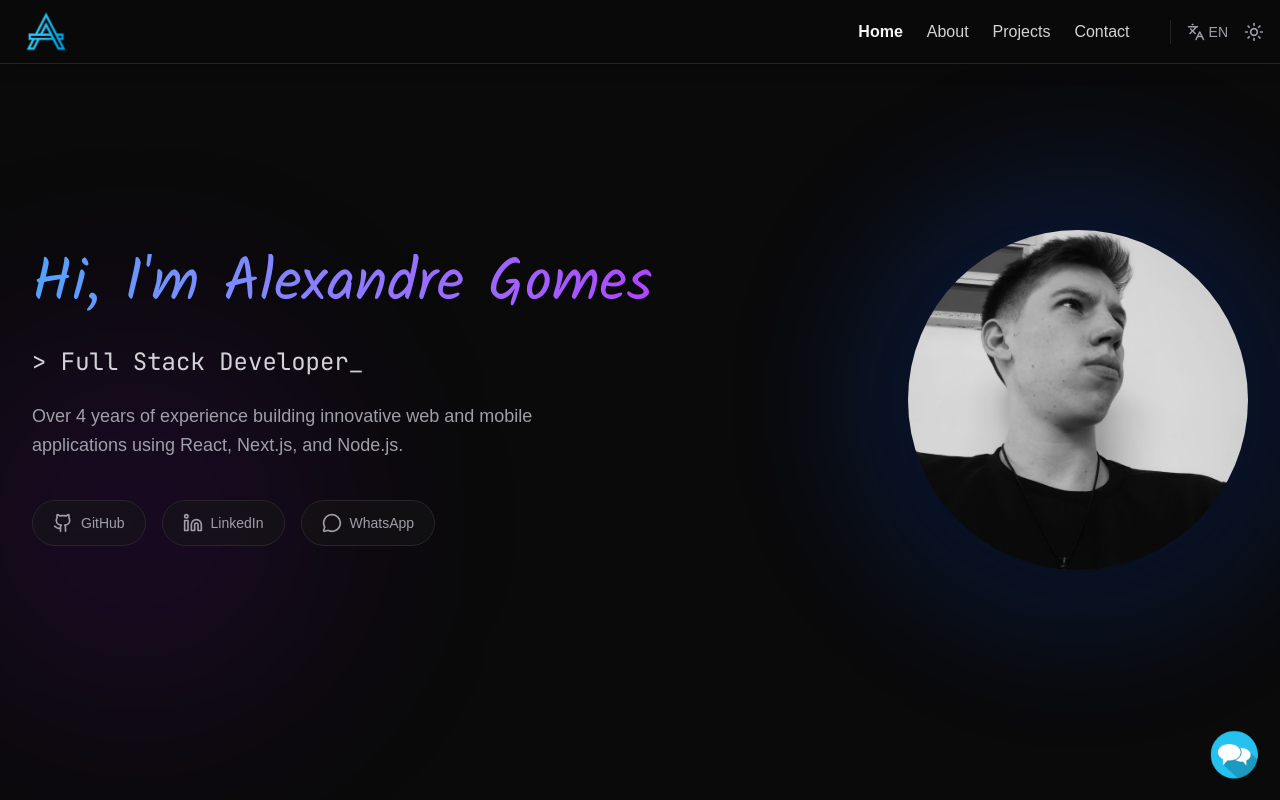
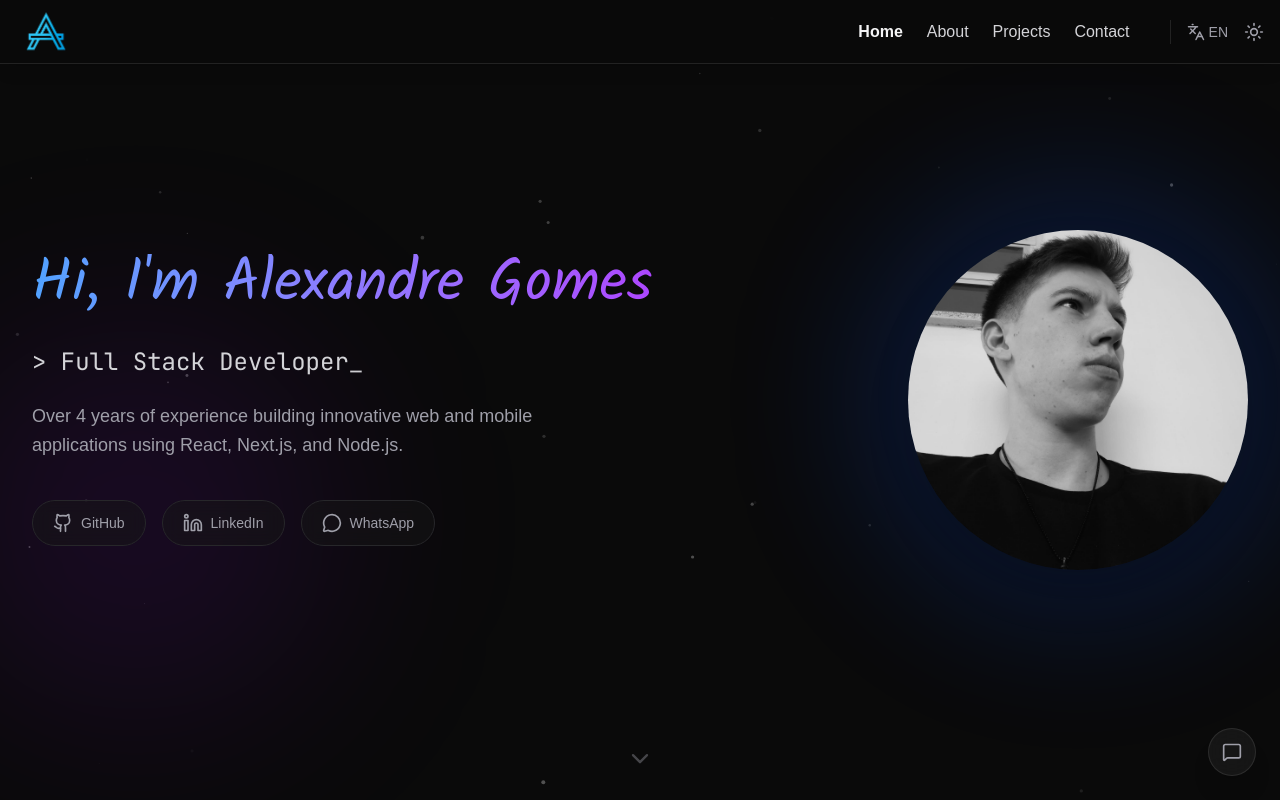
Before and after one commit to AlexandreGomes08/meu-portfolio, a Next.js app in the folder frontend/: page / in a window 1280 px wide. Shown: the top 800 px of the page. Built offline with nearby package versions, Linux system fonts and the light colour scheme.

Commit message:
feat: change design chat icon and menu

```diff
--- a/frontend/src/components/chat/BotaoChat.tsx
+++ b/frontend/src/components/chat/BotaoChat.tsx
@@ -1,9 +1,23 @@
-import Image from "next/image"
+"use client"
+
+import { motion } from "framer-motion"
+import { MessageSquare } from "lucide-react"
 
 export default function BotaoChat() {
 	return (
-		<div className="fixed bottom-5 right-5 cursor-pointer">
-			<Image src="/chat.png" alt="Chat" width={50} height={50} />
-		</div>
+		<motion.button
+			initial={{ opacity: 0, scale: 0.9, y: 10 }}
+			animate={{ opacity: 1, scale: 1, y: 0 }}
+			transition={{ duration: 0.5, delay: 1 }}
+			whileHover={{
+				scale: 1.05,
+				backgroundColor: "rgba(255, 255, 255, 0.08)"
+			}}
+			whileTap={{ scale: 0.95 }}
+			className="fixed bottom-6 right-6 z-50 flex items-center justify-center w-12 h-12 rounded-full bg-white/5 backdrop-blur-md border border-white/10 text-zinc-400 hover:text-white hover:border-white/20 hover:shadow-[0_0_20px_rgba(168,85,247,0.2)] transition-colors duration-300 focus:outline-none focus:ring-2 focus:ring-purple-500/50 focus:ring-offset-2 focus:ring-offset-neutral-950 shadow-xl"
+			aria-label="Open Chat"
+		>
+			<MessageSquare size={20} />
+		</motion.button>
 	)
 }
--- /dev/null
+++ b/frontend/src/components/landing/DustParticles.tsx
@@ -0,0 +1,115 @@
+"use client"
+
+import { useReducedMotion } from "framer-motion"
+import { useEffect, useRef } from "react"
+
+interface Particle {
+	x: number
+	y: number
+	size: number
+	speedX: number
+	speedY: number
+	opacity: number
+}
+
+const PARTICLE_COUNT = 40
+const MIN_SIZE = 0.5
+const MAX_SIZE = 2
+const MIN_SPEED = 0.05
+const MAX_SPEED = 0.2
+const MAX_OPACITY = 0.3
+const PARALLAX_STRENGTH = 0.02
+
+export default function DustParticles() {
+	const canvasRef = useRef<HTMLCanvasElement>(null)
+	const particles = useRef<Particle[]>([])
+	const mousePosition = useRef({ x: 0, y: 0 })
+	const shouldReduceMotion = useReducedMotion()
+
+	useEffect(() => {
+		const canvas = canvasRef.current
+		if (!canvas) return
+
+		const ctx = canvas.getContext("2d")
+		if (!ctx) return
+
+		let animationFrameId: number
+
+		const initParticles = () => {
+			const { width, height } = canvas.getBoundingClientRect()
+			canvas.width = width
+			canvas.height = height
+
+			particles.current = []
+			for (let i = 0; i < PARTICLE_COUNT; i++) {
+				particles.current.push({
+					x: Math.random() * width,
+					y: Math.random() * height,
+					size: Math.random() * (MAX_SIZE - MIN_SIZE) + MIN_SIZE,
+					speedX: Math.random() * (MAX_SPEED - MIN_SPEED) + MIN_SPEED,
+					speedY: Math.random() * (MAX_SPEED - MIN_SPEED) + MIN_SPEED,
+					opacity: Math.random() * MAX_OPACITY,
+				})
+			}
+		}
+
+		const animate = () => {
+			if (!ctx || !canvas) return
+
+			ctx.clearRect(0, 0, canvas.width, canvas.height)
+
+			particles.current.forEach((p) => {
+				if (!shouldReduceMotion) {
+					p.x += p.speedX
+					p.y += p.speedY
+				}
+
+				const parallaxX = (mousePosition.current.x - canvas.width / 2) * PARALLAX_STRENGTH * (p.size / MAX_SIZE)
+				const parallaxY = (mousePosition.current.y - canvas.height / 2) * PARALLAX_STRENGTH * (p.size / MAX_SIZE)
+
+				const drawX = p.x + parallaxX
+				const drawY = p.y + parallaxY
+
+				ctx.beginPath()
+				ctx.arc(drawX, drawY, p.size, 0, Math.PI * 2)
+				ctx.fillStyle = `rgba(255, 255, 255, ${p.opacity})`
+				ctx.fill()
+
+				if (p.x > canvas.width) p.x = 0
+				if (p.y > canvas.height) p.y = 0
+				if (p.x < 0) p.x = canvas.width
+				if (p.y < 0) p.y = canvas.height
+			})
+
+			animationFrameId = requestAnimationFrame(animate)
+		}
+
+		const handleResize = () => {
+			initParticles()
+		}
+
+		const handleMouseMove = (e: MouseEvent) => {
+			mousePosition.current = { x: e.clientX, y: e.clientY }
+		}
+
+		window.addEventListener("resize", handleResize)
+		window.addEventListener("mousemove", handleMouseMove)
+
+		initParticles()
+		animate()
+
+		return () => {
+			window.removeEventListener("resize", handleResize)
+			window.removeEventListener("mousemove", handleMouseMove)
+			cancelAnimationFrame(animationFrameId)
+		}
+	}, [shouldReduceMotion])
+
+	return (
+		<canvas
+			ref={canvasRef}
+			className="absolute inset-0 w-full h-full pointer-events-none"
+			style={{ filter: "blur(0.5px)" }}
+		/>
+	)
+}
--- a/frontend/src/components/landing/Principal.tsx
+++ b/frontend/src/components/landing/Principal.tsx
@@ -2,11 +2,12 @@
 
 import { fonteKalam } from "@/app/fonts"
 import { motion } from "framer-motion"
-import { Github, Linkedin, MessageCircle } from "lucide-react"
+import { ChevronDown, Github, Linkedin, MessageCircle } from "lucide-react"
 import Image from "next/image"
 import Link from "next/link"
 import { useEffect, useState } from "react"
 import Cabecalho from "../shared/Cabecalho"
+import DustParticles from "./DustParticles"
 
 const TypingEffect = ({ text, delay = 0 }: { text: string; delay?: number }) => {
 	const [displayedText, setDisplayedText] = useState("")
@@ -32,10 +33,27 @@ const TypingEffect = ({ text, delay = 0 }: { text: string; delay?: number }) =>
 }
 
 export default function Principal() {
+	const [isVisible, setIsVisible] = useState(true)
+
+	useEffect(() => {
+		const handleScroll = () => {
+			const scrollThreshold = 100
+			if (window.scrollY > scrollThreshold) {
+				setIsVisible(false)
+			} else {
+				setIsVisible(true)
+			}
+		}
+
+		window.addEventListener("scroll", handleScroll)
+		return () => window.removeEventListener("scroll", handleScroll)
+	}, [])
+
 	return (
 		<div className="relative min-h-screen bg-neutral-950 overflow-hidden flex flex-col">
 			{/* Background Effects */}
 			<div className="absolute top-0 left-0 w-full h-full overflow-hidden pointer-events-none z-0">
+				<DustParticles />
 				<div className="absolute bottom-[10%] left-[-5%] w-[400px] h-[400px] bg-purple-600/10 rounded-full blur-[100px]" />
 			</div>
 
@@ -107,6 +125,25 @@ export default function Principal() {
 					</motion.div>
 				</div>
 			</main>
+
+			{/* Scroll Indicator */}
+			<motion.div
+				initial={{ opacity: 0 }}
+				animate={{ opacity: isVisible ? 0.4 : 0 }}
+				transition={{ duration: 0.5 }}
+				className="absolute bottom-8 left-1/2 -translate-x-1/2 flex flex-col items-center gap-1 z-20 pointer-events-none"
+			>
+				<motion.div
+					animate={{ y: [0, 6, 0] }}
+					transition={{
+						duration: 2.5,
+						repeat: Infinity,
+						ease: "easeInOut"
+					}}
+				>
+					<ChevronDown size={28} className="text-zinc-400" />
+				</motion.div>
+			</motion.div>
 		</div>
 	)
 }
--- a/frontend/src/components/shared/Menu.tsx
+++ b/frontend/src/components/shared/Menu.tsx
@@ -29,10 +29,17 @@ function MenuItem(props: {
 	novaAba?: boolean
 }) {
 	return (
-		<Link href={props.href} target={props.novaAba ? "_blank" : "_self"}>
+		<Link href={props.href} target={props.novaAba ? "_blank" : "_self"} className="group outline-none">
 			<span
-				className={`flex items-center gap-2 text-base hover-gradient-text
-                ${props.selecionado ? "font-bold text-zinc-100" : "text-zinc-300"}`}
+				className={`relative flex items-center gap-2 text-base transition-colors duration-300
+                ${props.selecionado ? "font-bold text-zinc-100" : "text-zinc-300 group-hover:text-zinc-100 group-focus-visible:text-zinc-100"}
+				after:content-[''] after:absolute after:-bottom-1 after:left-0 after:w-full after:h-[1.5px]
+				after:bg-gradient-to-r after:from-purple-500 after:to-blue-500
+				after:origin-left after:scale-x-0 after:opacity-0
+				after:transition-all after:duration-300 after:ease-out
+				group-hover:after:scale-x-100 group-hover:after:opacity-100
+				group-focus-visible:after:scale-x-100 group-focus-visible:after:opacity-100
+				motion-reduce:after:transition-none`}
 			>
 				{props.children}
 			</span>
```
